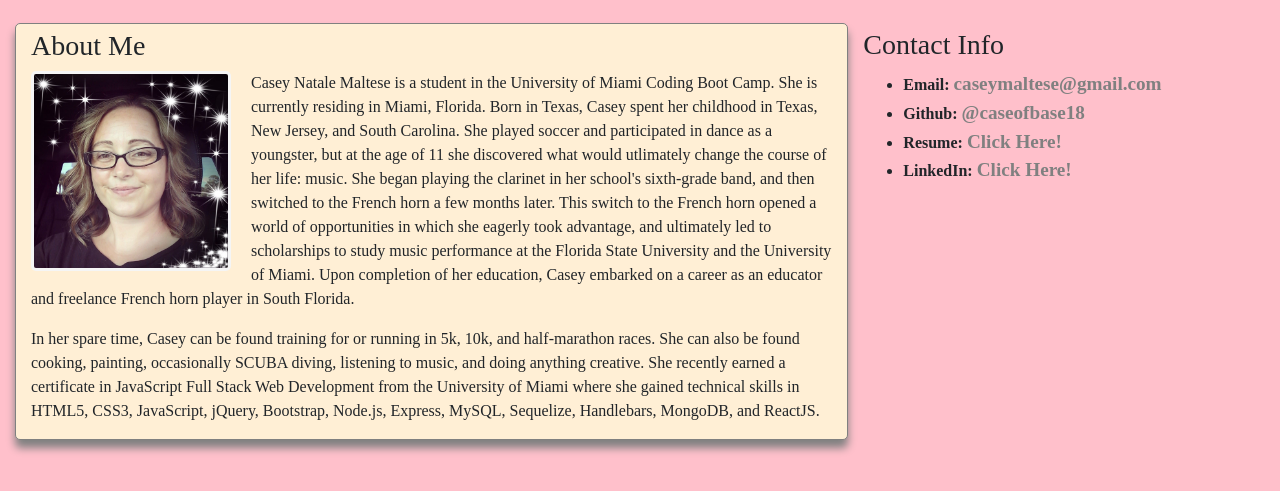
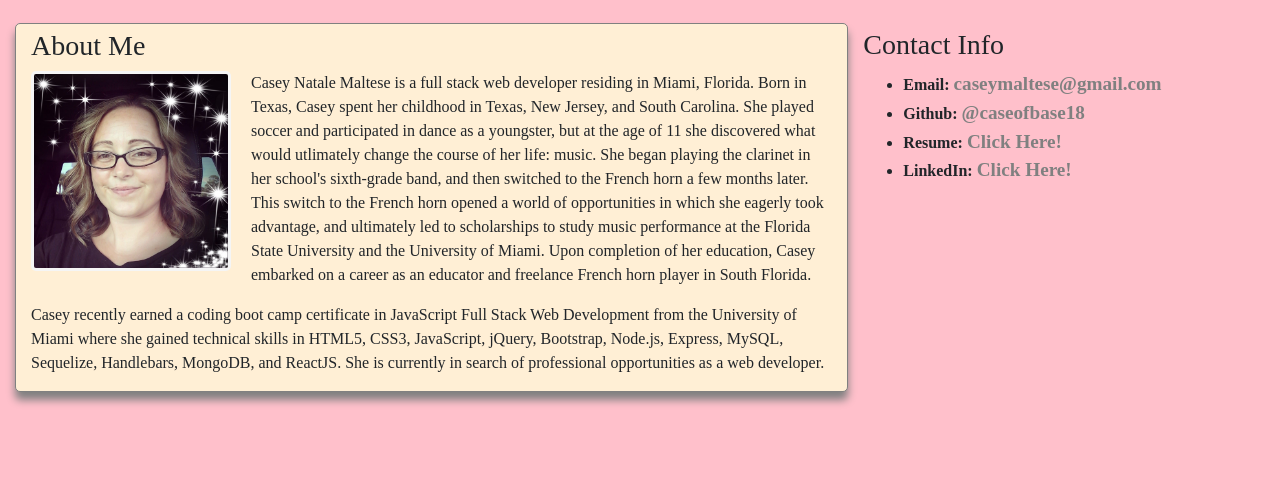
Before and after one commit to caseofbase18/bio, a plain HTML site: page index.html in a window 1280 px wide. Shown: the part 69-560 px from the top of the page. Drawn offline with nearby package versions, Linux system fonts and the light colour scheme; a web font is replaced by a local one.

Commit message:
updated bio

```diff
--- a/index.html
+++ b/index.html
@@ -45,11 +45,10 @@
                     <h3>About Me</h3>
                     <img src="./assets/images/Casey1.jpg">
                     <p>
-                        Casey Natale Maltese is a student in the University of Miami Coding Boot Camp.  She is currently residing in Miami, Florida. Born in
-                        Texas, Casey spent her childhood in Texas, New Jersey, and South Carolina. She played soccer and participated in dance as a youngster, but at the age of 11 she discovered what would utlimately change the course of her life: music. She began playing the clarinet in her school's sixth-grade band, and then switched to the French horn a few months later. This switch to the French horn opened a world of opportunities in which she eagerly took advantage, and ultimately led to scholarships to study music performance at the Florida State University and the University of Miami. Upon completion of her education, Casey embarked on a career as an educator and freelance French horn player in South Florida.
+                        Casey Natale Maltese is a full stack web developer residing in Miami, Florida. Born in Texas, Casey spent her childhood in Texas, New Jersey, and South Carolina. She played soccer and participated in dance as a youngster, but at the age of 11 she discovered what would utlimately change the course of her life: music. She began playing the clarinet in her school's sixth-grade band, and then switched to the French horn a few months later. This switch to the French horn opened a world of opportunities in which she eagerly took advantage, and ultimately led to scholarships to study music performance at the Florida State University and the University of Miami. Upon completion of her education, Casey embarked on a career as an educator and freelance French horn player in South Florida.
                     </p>
                     <p>
-                        In her spare time, Casey can be found training for or running in 5k, 10k, and half-marathon races. She can also be found cooking, painting, occasionally SCUBA diving, listening to music, and doing anything creative. She recently earned a certificate in JavaScript Full Stack Web Development from the University of Miami where she gained technical skills in HTML5, CSS3, JavaScript, jQuery, Bootstrap, Node.js, Express, MySQL, Sequelize, Handlebars, MongoDB, and ReactJS.
+                        Casey recently earned a coding boot camp certificate in JavaScript Full Stack Web Development from the University of Miami where she gained technical skills in HTML5, CSS3, JavaScript, jQuery, Bootstrap, Node.js, Express, MySQL, Sequelize, Handlebars, MongoDB, and ReactJS.  She is currently in search of professional opportunities as a web developer.
                     </p>
                 </div>
 
```
